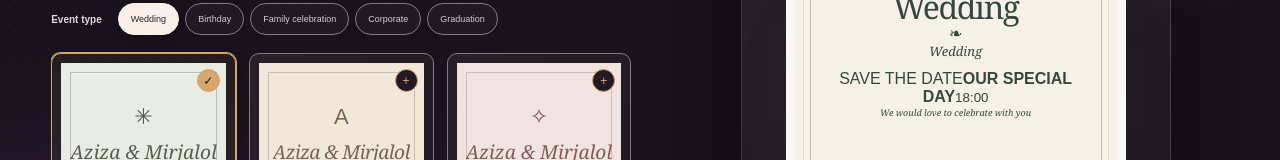
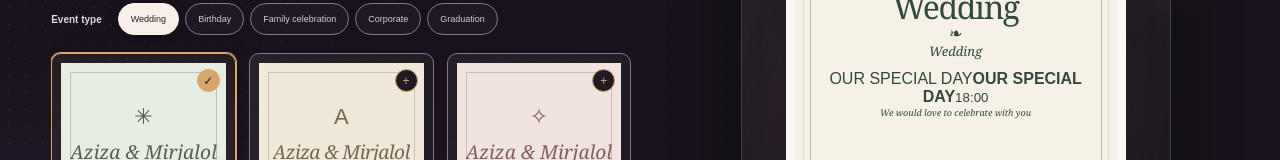
Before and after one commit to NurmatAbdullakh/astron-digital-invitations, a Next.js app: page /en/create in a window 1280 px wide. Shown: the part 341-501 px from the top of the page. Built offline with nearby package versions, Linux system fonts and the light colour scheme; no server answers.

Commit message:
feat(i18n): localize invitation date caption

```diff
--- a/src/app/[locale]/create/InvitationBuilder.tsx
+++ b/src/app/[locale]/create/InvitationBuilder.tsx
@@ -344,6 +344,7 @@ export default function InvitationBuilder({ locale, initialType, initialTemplate
               template={form.template}
               theme={selectedTemplate.theme}
               invitationLabel={t.invitation}
+              dateCaption={t.dateLabel}
               hosts={form.hosts || form.title || eventName}
               title={form.title || eventName}
               date={dateLabel}
```
